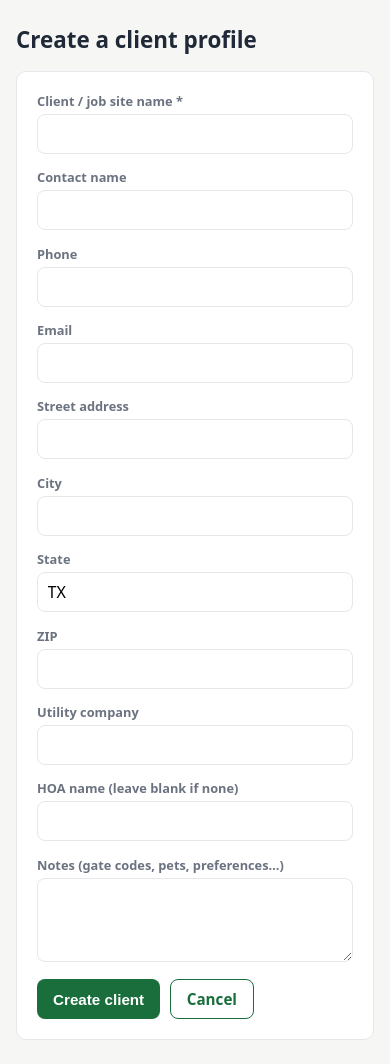
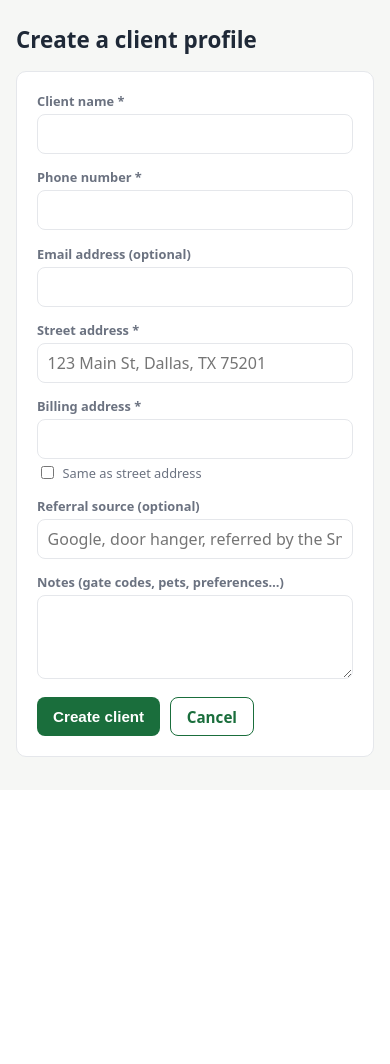
Before and after one commit to RaIn-Solar/job-creator-app, a Flask app: page /clients/new in a window 390 px wide. Shown: the part 54-1118 px from the top of the page. After the commit the page ends 811 px from the top, so only its background shows below. Run offline with Flask 3, Linux system fonts and the light colour scheme.

Commit message:
Revise client fields to ECC intake list
Required: client name, phone number, street address, billing address.
Optional: email, referral source, notes. Billing address gets a
'same as street address' checkbox on the form.

init_db now auto-adds missing columns so existing databases upgrade
in place instead of needing to be deleted.

Co-Authored-By: Claude <noreply@anthropic.com>
Claude-Session: https://claude.ai/code/session_01BHvuvRs6P5XV4UN15WC78E

```diff
--- a/app.py
+++ b/app.py
@@ -19,9 +19,17 @@ DATABASE = BASE_DIR / "job_creator.db"
 
 # The columns a user can fill in on the client form, in display order.
 CLIENT_FIELDS = [
-    "name", "contact_name", "phone", "email", "street", "city",
-    "state", "zip", "utility_company", "hoa_name", "notes",
+    "name", "phone", "street_address", "billing_address",
+    "email", "referral_source", "notes",
 ]
+
+# Fields that must not be blank, with the labels shown in error messages.
+REQUIRED_CLIENT_FIELDS = {
+    "name": "Client name",
+    "phone": "Phone number",
+    "street_address": "Street address",
+    "billing_address": "Billing address",
+}
 
 app = Flask(__name__)
 # Needed for flash messages; fine as a constant for an internal single-box tool.
@@ -44,20 +52,36 @@ def close_db(exc):
         db.close()
 
 
+def ensure_columns(db, table, columns):
+    """Auto-upgrade an existing database: add any columns the table is
+    missing. Lets the schema evolve piece by piece without anyone having
+    to delete their job_creator.db."""
+    existing = {row[1] for row in db.execute(f"PRAGMA table_info({table})")}
+    for column in columns:
+        if column not in existing:
+            db.execute(f"ALTER TABLE {table} ADD COLUMN {column} TEXT DEFAULT ''")
+
+
 def init_db():
-    """Create tables if missing and add two sample clients the first time,
-    so the home page has something to show before you enter real data."""
+    """Create tables if missing, upgrade older databases, and add two
+    sample clients the first time so the home page isn't empty."""
     db = sqlite3.connect(DATABASE)
     db.executescript((BASE_DIR / "schema.sql").read_text())
+    ensure_columns(db, "clients", CLIENT_FIELDS)
     if db.execute("SELECT COUNT(*) FROM clients").fetchone()[0] == 0:
         db.executemany(
-            "INSERT INTO clients (name, contact_name, phone, city, state, utility_company)"
+            "INSERT INTO clients"
+            " (name, phone, street_address, billing_address, email, referral_source)"
             " VALUES (?, ?, ?, ?, ?, ?)",
             [
-                ("Johnson Residence (sample)", "Mark Johnson", "214-555-0142",
-                 "Dallas", "TX", "Oncor"),
-                ("Rivera Residence (sample)", "Ana Rivera", "713-555-0189",
-                 "Houston", "TX", "CenterPoint Energy"),
+                ("Johnson Residence (sample)", "214-555-0142",
+                 "4512 Bluebonnet Ln, Dallas, TX 75214",
+                 "4512 Bluebonnet Ln, Dallas, TX 75214",
+                 "mjohnson@example.com", "Google search"),
+                ("Rivera Residence (sample)", "713-555-0189",
+                 "902 Heights Blvd, Houston, TX 77008",
+                 "PO Box 2210, Houston, TX 77252",
+                 "", "Neighbor referral — the Ortiz install"),
             ],
         )
         db.commit()
@@ -76,8 +100,10 @@ def home():
 def new_client():
     if request.method == "POST":
         values = {f: request.form.get(f, "").strip() for f in CLIENT_FIELDS}
-        if not values["name"]:
-            flash("Client name is required.", "error")
+        missing = [label for field, label in REQUIRED_CLIENT_FIELDS.items()
+                   if not values[field]]
+        if missing:
+            flash(f"Required: {', '.join(missing)}.", "error")
             return render_template("client_form.html", values=values), 400
         db = get_db()
         cur = db.execute(
--- a/schema.sql
+++ b/schema.sql
@@ -1,18 +1,15 @@
 -- Job Creator database schema.
--- Piece 1: the clients table. Jobs and resource rules arrive in later pieces.
+-- Clients: ECC Solar's intake fields (Piece 2, revised).
+-- Jobs and resource rules arrive in later pieces.
 
 CREATE TABLE IF NOT EXISTS clients (
     id              INTEGER PRIMARY KEY AUTOINCREMENT,
     name            TEXT NOT NULL,
-    contact_name    TEXT DEFAULT '',
     phone           TEXT DEFAULT '',
+    street_address  TEXT DEFAULT '',
+    billing_address TEXT DEFAULT '',
     email           TEXT DEFAULT '',
-    street          TEXT DEFAULT '',
-    city            TEXT DEFAULT '',
-    state           TEXT DEFAULT '',
-    zip             TEXT DEFAULT '',
-    utility_company TEXT DEFAULT '',
-    hoa_name        TEXT DEFAULT '',
+    referral_source TEXT DEFAULT '',
     notes           TEXT DEFAULT '',
     created_at      TEXT NOT NULL DEFAULT (datetime('now'))
 );
--- a/templates/client_form.html
+++ b/templates/client_form.html
@@ -5,44 +5,37 @@
 <form method="post" class="card">
   <div class="form-grid">
     <div class="field wide">
-      <label for="name">Client / job site name *</label>
+      <label for="name">Client name *</label>
       <input id="name" name="name" value="{{ values.get('name', '') }}" required>
     </div>
     <div class="field">
-      <label for="contact_name">Contact name</label>
-      <input id="contact_name" name="contact_name" value="{{ values.get('contact_name', '') }}">
+      <label for="phone">Phone number *</label>
+      <input id="phone" name="phone" value="{{ values.get('phone', '') }}" required>
     </div>
     <div class="field">
-      <label for="phone">Phone</label>
-      <input id="phone" name="phone" value="{{ values.get('phone', '') }}">
-    </div>
-    <div class="field">
-      <label for="email">Email</label>
+      <label for="email">Email address (optional)</label>
       <input id="email" name="email" type="email" value="{{ values.get('email', '') }}">
     </div>
     <div class="field wide">
-      <label for="street">Street address</label>
-      <input id="street" name="street" value="{{ values.get('street', '') }}">
+      <label for="street_address">Street address *</label>
+      <input id="street_address" name="street_address"
+             placeholder="123 Main St, Dallas, TX 75201"
+             value="{{ values.get('street_address', '') }}" required>
     </div>
-    <div class="field">
-      <label for="city">City</label>
-      <input id="city" name="city" value="{{ values.get('city', '') }}">
+    <div class="field wide">
+      <label for="billing_address">Billing address *</label>
+      <input id="billing_address" name="billing_address"
+             value="{{ values.get('billing_address', '') }}" required>
+      <label style="font-weight:normal; display:flex; align-items:center; gap:0.35rem;">
+        <input type="checkbox" id="same_as_street" style="width:auto;">
+        Same as street address
+      </label>
     </div>
-    <div class="field">
-      <label for="state">State</label>
-      <input id="state" name="state" value="{{ values.get('state', 'TX') }}">
-    </div>
-    <div class="field">
-      <label for="zip">ZIP</label>
-      <input id="zip" name="zip" value="{{ values.get('zip', '') }}">
-    </div>
-    <div class="field">
-      <label for="utility_company">Utility company</label>
-      <input id="utility_company" name="utility_company" value="{{ values.get('utility_company', '') }}">
-    </div>
-    <div class="field">
-      <label for="hoa_name">HOA name (leave blank if none)</label>
-      <input id="hoa_name" name="hoa_name" value="{{ values.get('hoa_name', '') }}">
+    <div class="field wide">
+      <label for="referral_source">Referral source (optional)</label>
+      <input id="referral_source" name="referral_source"
+             placeholder="Google, door hanger, referred by the Smith install…"
+             value="{{ values.get('referral_source', '') }}">
     </div>
     <div class="field wide">
       <label for="notes">Notes (gate codes, pets, preferences…)</label>
@@ -54,4 +47,20 @@
     <a href="{{ url_for('home') }}" class="btn btn-secondary">Cancel</a>
   </div>
 </form>
+<script>
+  // "Same as street address": mirror the street address into billing while checked.
+  const street = document.getElementById("street_address");
+  const billing = document.getElementById("billing_address");
+  const same = document.getElementById("same_as_street");
+  function syncBilling() {
+    if (same.checked) {
+      billing.value = street.value;
+      billing.readOnly = true;
+    } else {
+      billing.readOnly = false;
+    }
+  }
+  same.addEventListener("change", syncBilling);
+  street.addEventListener("input", syncBilling);
+</script>
 {% endblock %}
```
Also changed, not shown: templates/client_detail.html (+8 -7 lines), templates/index.html (+4 -6 lines).
